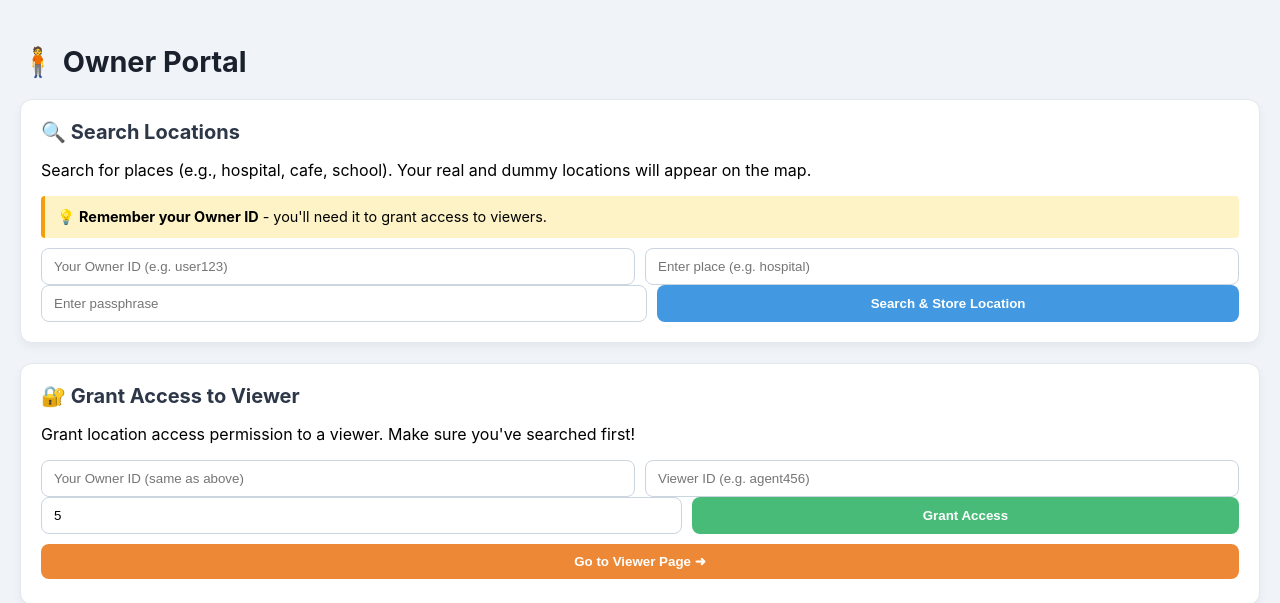
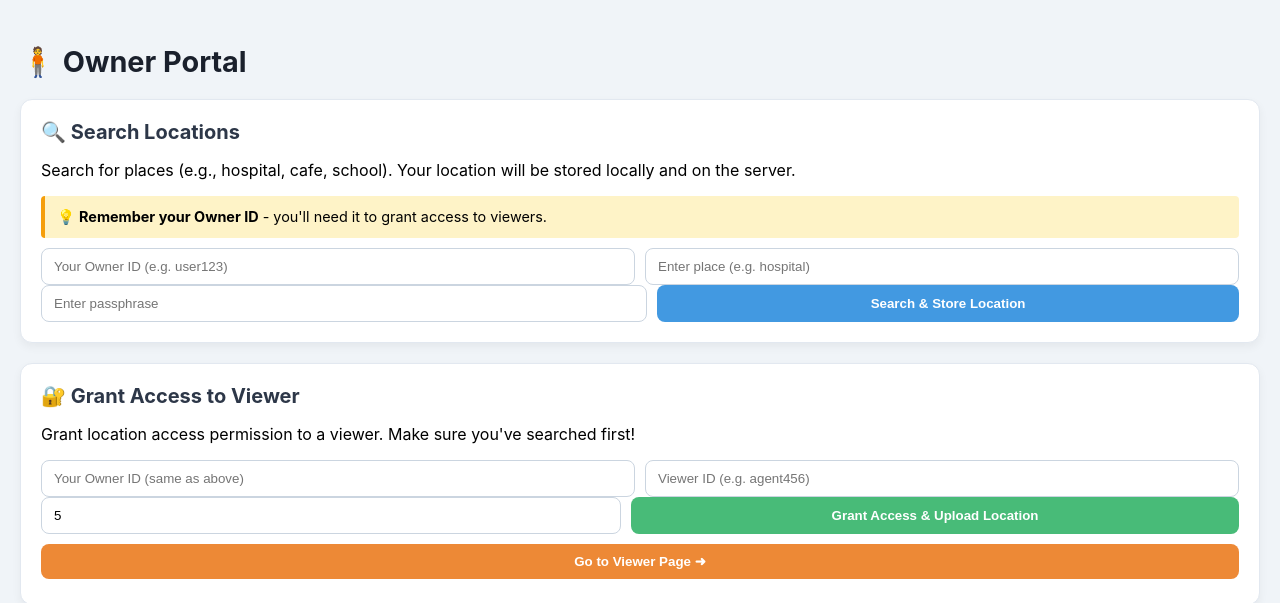
Before and after one commit to 5Subhadra18/plqp-project, a Flask app: page / in a window 1280 px wide. Shown: the top 603 px of the page. Run offline with Flask 3, Linux system fonts and the light colour scheme; grey boxes are pictures that could not be loaded.

Commit message:
Add files via upload

```diff
--- a/app.py
+++ b/app.py
@@ -155,6 +155,35 @@ def search():
         return jsonify({"error": str(e)}), 500
 
 
+# ------------------ UPLOAD LOCATION ------------------
+@app.route("/upload_location", methods=["POST"])
+def upload_location():
+    """
+    Owner uploads cached location data to server.
+    This is called when granting access to ensure data is available.
+    """
+    try:
+        data = request.get_json()
+        owner = data.get("owner")
+        enc_data = data.get("enc_data")
+
+        if not owner or not enc_data:
+            return jsonify({"error": "Missing owner or encrypted data"}), 400
+
+        # Store in memory cache
+        LOCATION_CACHE[owner] = {
+            "enc_data": enc_data,
+            "timestamp": time.time()
+        }
+
+        print(f"📤 Location data uploaded for owner: {owner}")
+        return jsonify({"message": "✅ Location uploaded successfully"})
+
+    except Exception as e:
+        print("❌ Error in /upload_location:", e)
+        return jsonify({"error": str(e)}), 500
+
+
 # ------------------ GRANT ACCESS ------------------
 @app.route("/grant_access", methods=["POST"])
 def grant_access():
--- a/templates/owner.html
+++ b/templates/owner.html
@@ -43,6 +43,10 @@
     button:hover {
       background-color: #3182ce;
     }
+    button:disabled {
+      background-color: #cbd5e0;
+      cursor: not-allowed;
+    }
     #map {
       width: 100%;
       height: 60vh;
@@ -59,6 +63,15 @@
       margin: 10px 0;
       border-radius: 4px;
       font-size: 0.9rem;
+    }
+    .status {
+      background-color: #d1fae5;
+      border-left: 4px solid #10b981;
+      padding: 12px;
+      margin: 10px 0;
+      border-radius: 4px;
+      font-size: 0.9rem;
+      display: none;
     }
     @media (min-width: 640px) {
       .input-group {
@@ -84,9 +97,12 @@
   <!-- 🔍 Section 1: Location Search -->
   <section>
     <h3>🔍 Search Locations</h3>
-    <p>Search for places (e.g., hospital, cafe, school). Your real and dummy locations will appear on the map.</p>
+    <p>Search for places (e.g., hospital, cafe, school). Your location will be stored locally and on the server.</p>
     <div class="note">
       💡 <strong>Remember your Owner ID</strong> - you'll need it to grant access to viewers.
+    </div>
+    <div class="status" id="cache-status">
+      ✅ <strong>Location cached locally</strong> - You can now grant access to viewers
     </div>
     <div class="input-group">
       <input type="text" id="owner" placeholder="Your Owner ID (e.g. user123)" />
@@ -108,7 +124,7 @@
     </div>
     <div class="input-group">
       <input type="number" id="duration" placeholder="Duration (minutes)" min="1" value="5" />
-      <button onclick="grantAccessOnly()" style="background-color: #48bb78;">Grant Access</button>
+      <button onclick="grantAccessAndUpload()" style="background-color: #48bb78;">Grant Access & Upload Location</button>
     </div>
     <button onclick="window.location.href='/viewer'" style="background-color: #ed8936;">Go to Viewer Page ➜</button>
   </section>
@@ -118,22 +134,53 @@
   <script>
 let map;
 
-// ✅ DYNAMIC API BASE URL - Automatically detects environment
+// ✅ DYNAMIC API BASE URL
 const API_BASE_URL = (() => {
   const hostname = window.location.hostname;
-
   if (hostname === 'localhost' || hostname === '127.0.0.1') {
     return 'http://localhost:5000';
   }
-
   if (hostname === 'plqp-project.onrender.com') {
     return 'https://plqp-project.onrender.com';
   }
-
   return window.location.origin;
 })();
 
 console.log('🌐 API Base URL:', API_BASE_URL);
+
+// ======================= LOCAL STORAGE HELPERS =======================
+function saveToLocalStorage(ownerId, encData) {
+  try {
+    const key = `location_${ownerId}`;
+    localStorage.setItem(key, JSON.stringify({
+      enc_data: encData,
+      timestamp: Date.now()
+    }));
+    console.log(`💾 Saved location data to localStorage for owner: ${ownerId}`);
+    document.getElementById('cache-status').style.display = 'block';
+    return true;
+  } catch (err) {
+    console.error('❌ Failed to save to localStorage:', err);
+    return false;
+  }
+}
+
+function loadFromLocalStorage(ownerId) {
+  try {
+    const key = `location_${ownerId}`;
+    const data = localStorage.getItem(key);
+    if (!data) {
+      console.warn(`⚠ No cached data found for owner: ${ownerId}`);
+      return null;
+    }
+    const parsed = JSON.parse(data);
+    console.log(`📥 Loaded location data from localStorage for owner: ${ownerId}`);
+    return parsed.enc_data;
+  } catch (err) {
+    console.error('❌ Failed to load from localStorage:', err);
+    return null;
+  }
+}
 
 // ======================= MAP SETUP =======================
 function initMap(lat, lon) {
@@ -242,9 +289,9 @@ async function decryptEnvelope(envelope, passphrase) {
   }
 }
 
-// ======================= 🔐 GRANT ACCESS =======================
-async function grantAccessOnly() {
-  console.log("%c🔐 Starting grantAccessOnly() process...", "color: lightgreen;");
+// ======================= 🔐 GRANT ACCESS & UPLOAD =======================
+async function grantAccessAndUpload() {
+  console.log("%c🔐 Starting grantAccessAndUpload() process...", "color: lightgreen;");
   const owner = document.getElementById("grant_owner").value.trim();
   const viewer = document.getElementById("viewer").value.trim();
   const duration = parseInt(document.getElementById("duration").value.trim() || "5");
@@ -254,24 +301,51 @@ async function grantAccessOnly() {
     return;
   }
 
-  console.log(`Attempting to grant Viewer (${viewer}) access to Owner (${owner}) for ${duration} minutes...`);
+  // 1️⃣ Load encrypted data from localStorage
+  const encData = loadFromLocalStorage(owner);
+  if (!encData) {
+    alert("❌ No cached location found! Please search for a location first.");
+    return;
+  }
+
   try {
-    const grant = await fetch(`${API_BASE_URL}/partner/grant_access`, {
+    // 2️⃣ Upload to server cache
+    console.log("%c📤 Uploading location data to server...", "color: blue;");
+    const uploadRes = await fetch(`${API_BASE_URL}/upload_location`, {
+      method: "POST",
+      headers: { "Content-Type": "application/json" },
+      body: JSON.stringify({ owner, enc_data: encData }),
+    });
+    const uploadData = await uploadRes.json();
+
+    if (uploadData.error) {
+      alert("❌ Failed to upload location: " + uploadData.error);
+      return;
+    }
+    console.log("%c✅ Location uploaded successfully", "color: green;");
+
+    // 3️⃣ Grant access
+    console.log(`%c🔓 Granting access to viewer ${viewer}...`, "color: lightgreen;");
+    const grantRes = await fetch(`${API_BASE_URL}/partner/grant_access`, {
       method: "POST",
       headers: { "Content-Type": "application/json" },
       body: JSON.stringify({ owner, viewer, duration_minutes: duration }),
     });
-    const grantRes = await grant.json();
-    console.log("%c✅ Access grant response:", "color: lightgreen;", grantRes);
+    const grantData = await grantRes.json();
 
-    if (grantRes.error) {
-      alert("❌ Error granting access: " + grantRes.error);
+    if (grantData.error) {
+      alert("❌ Error granting access: " + grantData.error);
     } else {
-      alert(`✅ Access successfully granted to Viewer (${viewer}) for ${duration} minutes.\n\nViewer can now access your location using:\n- Owner ID: ${owner}\n- Viewer ID: ${viewer}`);
+      alert(`✅ Success!\n\n` +
+            `Location uploaded to server\n` +
+            `Access granted to Viewer (${viewer}) for ${duration} minutes.\n\n` +
+            `Viewer can now access your location using:\n` +
+            `- Owner ID: ${owner}\n` +
+            `- Viewer ID: ${viewer}`);
     }
   } catch (err) {
-    console.error("❌ Network error during grantAccessOnly:", err);
-    alert("❌ Network error while granting access. Check server connection.");
+    console.error("❌ Network error:", err);
+    alert("❌ Network error. Check server connection.");
   }
 }
 
@@ -313,6 +387,9 @@ async function searchOnly() {
         return;
       }
 
+      // 💾 Save encrypted data to localStorage
+      saveToLocalStorage(owner, data.enc_data);
+
       const decrypted = await decryptEnvelope(data.enc_data, passphrase);
       if (!decrypted) {
         console.warn("⚠ Decryption returned null — skipping markers.");
@@ -339,7 +416,10 @@ async function searchOnly() {
         }
       });
 
-      alert(`✅ Location stored successfully!\n\nYour Owner ID: ${owner}\nYou can now grant access to viewers.`);
+      alert(`✅ Location stored successfully!\n\n` +
+            `Your location is cached locally and on the server.\n` +
+            `Owner ID: ${owner}\n\n` +
+            `You can now grant access to viewers.`);
       console.log("%c🎯 Marker rendering completed!", "color: green;");
     } catch (err) {
       console.error("❌ Network/search error:", err);
@@ -349,7 +429,16 @@ async function searchOnly() {
   .catch((err) => alert("❌ GPS error: " + err.message));
 }
 
-document.addEventListener("DOMContentLoaded", () => initMap(37.422, -122.084));
+// ======================= ON PAGE LOAD =======================
+document.addEventListener("DOMContentLoaded", () => {
+  initMap(37.422, -122.084);
+
+  // Check if there's cached location data
+  const ownerId = document.getElementById("owner").value.trim();
+  if (ownerId && loadFromLocalStorage(ownerId)) {
+    document.getElementById('cache-status').style.display = 'block';
+  }
+});
 </script>
 </body>
 </html>
```
